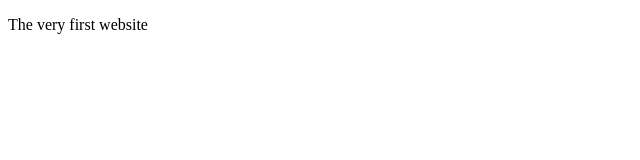
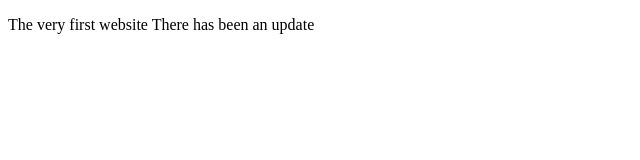
Before and after one commit to Ki-Joe/learn-git, a plain HTML site: page index.html in a window 1280 px wide. Shown: the whole page, without its empty margins (0-640 px from the left). Drawn offline with Linux system fonts and the light colour scheme.

Commit message:
update on index

```diff
--- a/index.html
+++ b/index.html
@@ -6,6 +6,9 @@
     <title>Git website</title>
 </head>
 <body>
-    <p>The very first website</p>
+    <p>The very first website
+
+        There has been an update
+    </p>
 </body>
 </html>
```
